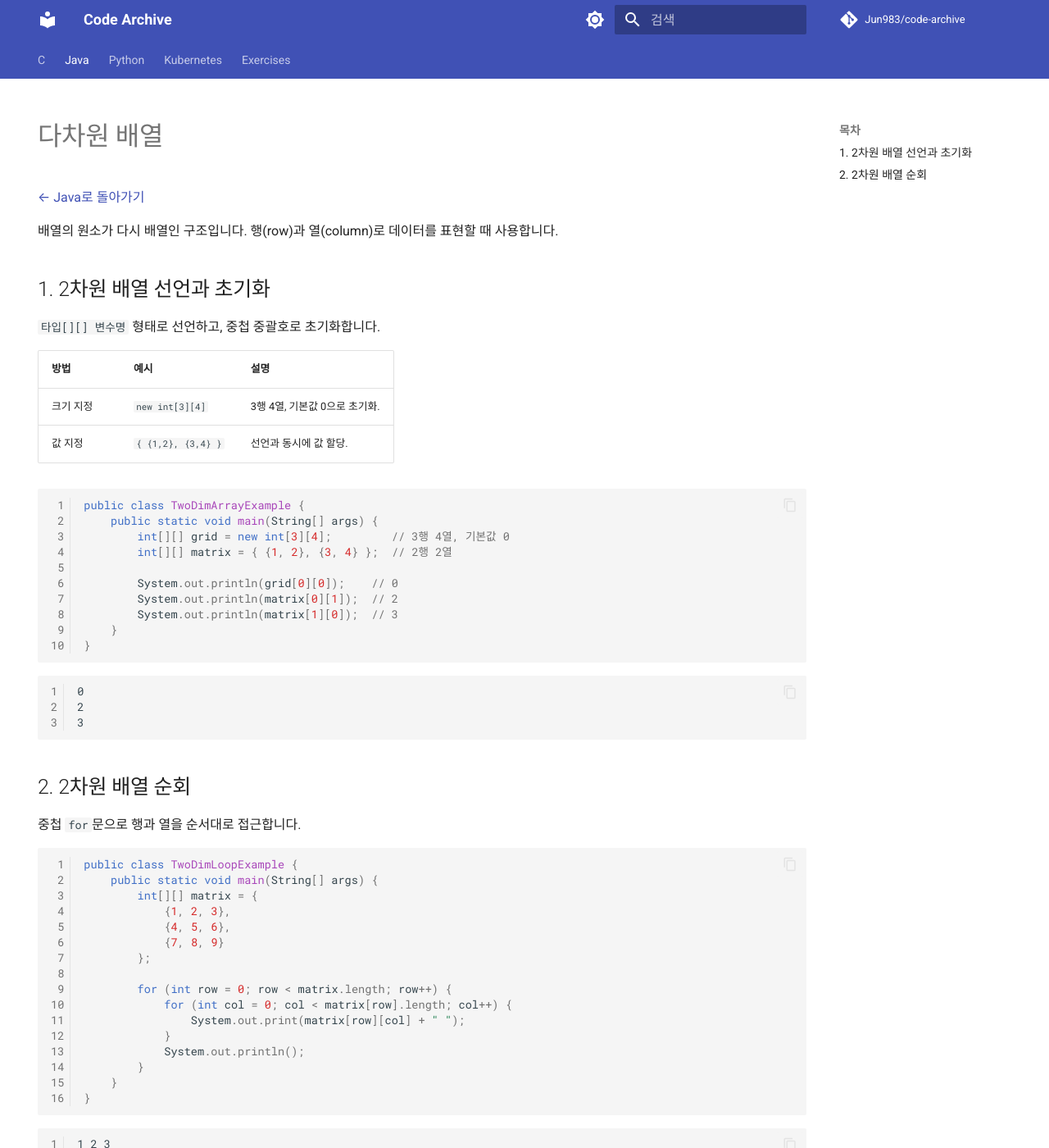
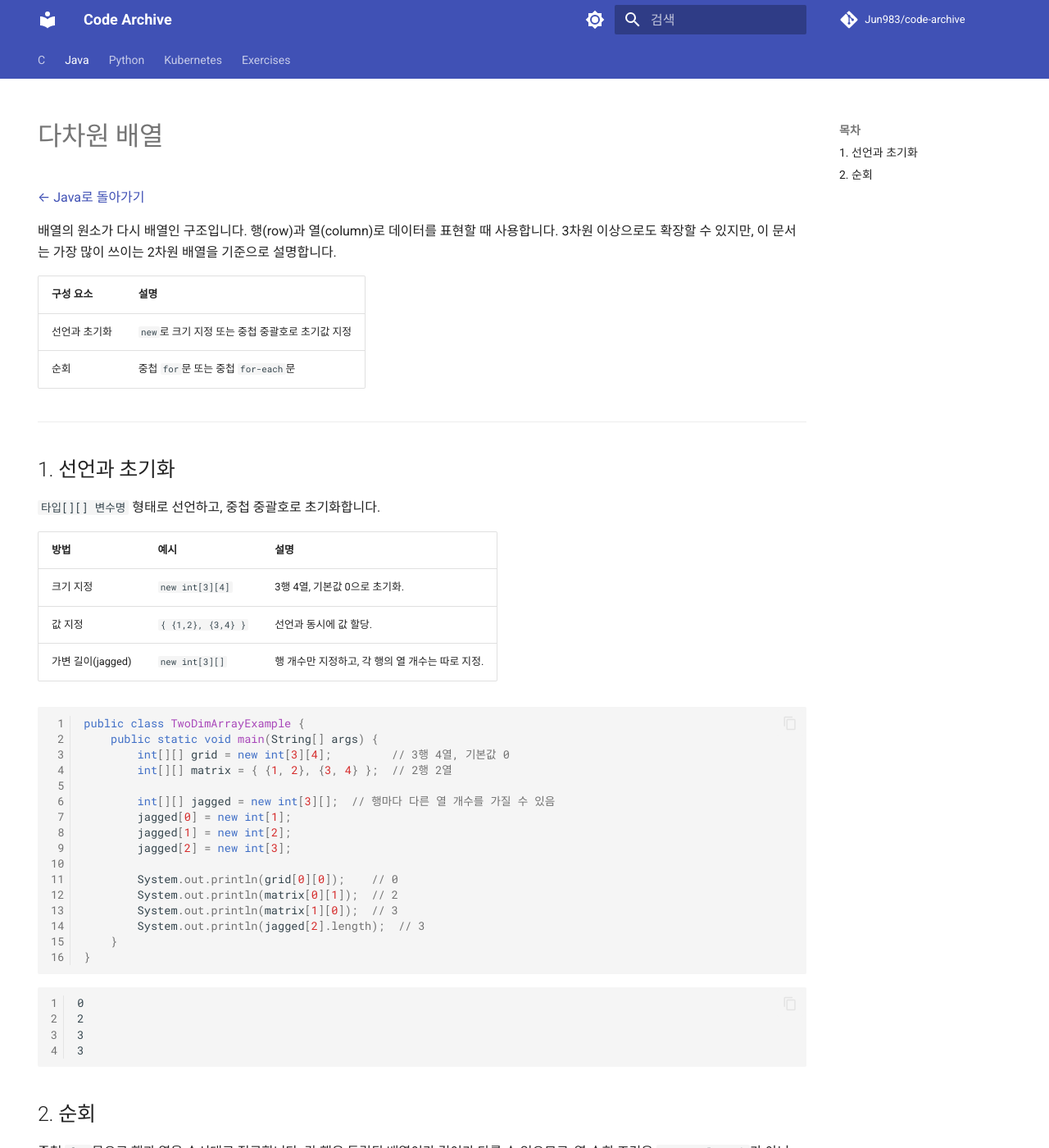
Before and after one commit to Jun983/code-archive, an MkDocs documentation site: the page built from docs/java/multi-array.md, in a window 1280 px wide and 1400 px high. Shown: the whole window at 82% size. Built offline with MkDocs 1.6.1 and Material for MkDocs 9.7.7, drawn with Linux system fonts in a browser that asks for light colours; comment, search, counter and statistics services are not loaded; some of the changed text lies outside the part shown.

Commit message:
docs(java): 다차원 배열 문서 포맷 및 내용 보완
Co-Authored-By: Claude Sonnet 5 <noreply@anthropic.com>

````diff
--- a/docs/java/multi-array.md
+++ b/docs/java/multi-array.md
@@ -7,9 +7,16 @@ hide:
 
 [← Java로 돌아가기](index.md)
 
-배열의 원소가 다시 배열인 구조입니다. 행(row)과 열(column)로 데이터를 표현할 때 사용합니다.
+배열의 원소가 다시 배열인 구조입니다. 행(row)과 열(column)로 데이터를 표현할 때 사용합니다. 3차원 이상으로도 확장할 수 있지만, 이 문서는 가장 많이 쓰이는 2차원 배열을 기준으로 설명합니다.
 
-## 1. 2차원 배열 선언과 초기화
+| 구성 요소 | 설명 |
+|---|---|
+| 선언과 초기화 | `new`로 크기 지정 또는 중첩 중괄호로 초기값 지정 |
+| 순회 | 중첩 `for`문 또는 중첩 `for-each`문 |
+
+---
+
+## 1. 선언과 초기화
 
 `타입[][] 변수명` 형태로 선언하고, 중첩 중괄호로 초기화합니다.
 
@@ -17,6 +24,7 @@ hide:
 |------|------|------|
 | 크기 지정 | `new int[3][4]` | 3행 4열, 기본값 0으로 초기화. |
 | 값 지정 | `{ {1,2}, {3,4} }` | 선언과 동시에 값 할당. |
+| 가변 길이(jagged) | `new int[3][]` | 행 개수만 지정하고, 각 행의 열 개수는 따로 지정. |
 
 ```java
 public class TwoDimArrayExample {
@@ -24,9 +32,15 @@ public class TwoDimArrayExample {
         int[][] grid = new int[3][4];         // 3행 4열, 기본값 0
         int[][] matrix = { {1, 2}, {3, 4} };  // 2행 2열
 
+        int[][] jagged = new int[3][];  // 행마다 다른 열 개수를 가질 수 있음
+        jagged[0] = new int[1];
+        jagged[1] = new int[2];
+        jagged[2] = new int[3];
+
         System.out.println(grid[0][0]);    // 0
         System.out.println(matrix[0][1]);  // 2
         System.out.println(matrix[1][0]);  // 3
+        System.out.println(jagged[2].length);  // 3
     }
 }
 ```
@@ -35,11 +49,12 @@ public class TwoDimArrayExample {
 0
 2
 3
+3
 ```
 
-## 2. 2차원 배열 순회
+## 2. 순회
 
-중첩 `for`문으로 행과 열을 순서대로 접근합니다.
+중첩 `for`문으로 행과 열을 순서대로 접근합니다. 각 행은 독립된 배열이라 길이가 다를 수 있으므로, 열 순회 조건은 `matrix.length`가 아닌 `matrix[row].length`로 구합니다.
 
 ```java
 public class TwoDimLoopExample {
@@ -65,3 +80,30 @@ public class TwoDimLoopExample {
 4 5 6
 7 8 9
 ```
+
+인덱스 없이 값만 읽을 때는 중첩 `for-each`문을 사용합니다.
+
+```java
+public class TwoDimForEachExample {
+    public static void main(String[] args) {
+        int[][] matrix = {
+            {1, 2, 3},
+            {4, 5, 6},
+            {7, 8, 9}
+        };
+
+        for (int[] row : matrix) {
+            for (int n : row) {
+                System.out.print(n + " ");
+            }
+            System.out.println();
+        }
+    }
+}
+```
+
+```
+1 2 3
+4 5 6
+7 8 9
+```
````
